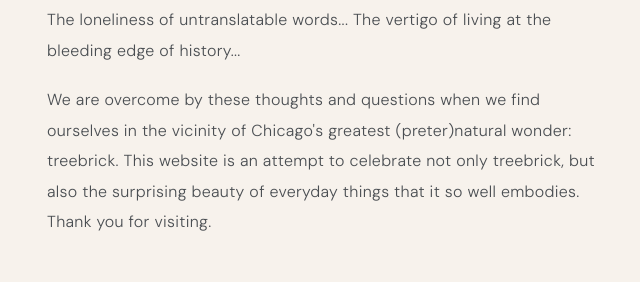
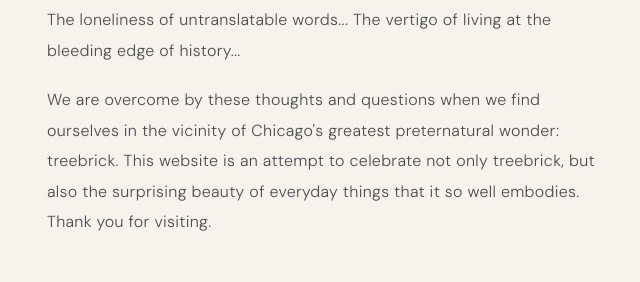
Before and after one commit to treebrick/treebrick.github.io, a plain HTML site: page index.html in a window 1280 px wide. Shown: the part 1068-1350 px from the top of the page, 313-953 px from the left. Drawn offline with nearby package versions, Linux system fonts and the light colour scheme; a web font is replaced by a local one.

Commit message:
Update index.html

```diff
--- a/index.html
+++ b/index.html
@@ -105,7 +105,7 @@
     </div>
     <div class="text-block">
       <p><span class="drop-cap">T</span>ension. Struggle. Symbiosis? The intoxicating contrast of organic and angular forms! The return of nature, or its inevitable demise? The loneliness of untranslatable words... The vertigo of living at the bleeding edge of history... </p>
-      <p>We are overcome by these thoughts and questions when we find ourselves in the vicinity of Chicago's greatest (preter)natural wonder: treebrick. This website is an attempt to celebrate not only treebrick, but also the surprising beauty of everyday things that it so well embodies. Thank you for visiting.</p>
+      <p>We are overcome by these thoughts and questions when we find ourselves in the vicinity of Chicago's greatest preternatural wonder: treebrick. This website is an attempt to celebrate not only treebrick, but also the surprising beauty of everyday things that it so well embodies. Thank you for visiting.</p>
     <hr class="rule" style="margin: 3em 0;" />
       <p>Questions for further discussion:</p>
       <ul style="list-style: none; margin-top: 0.8em; line-height: 2.2;">
```
